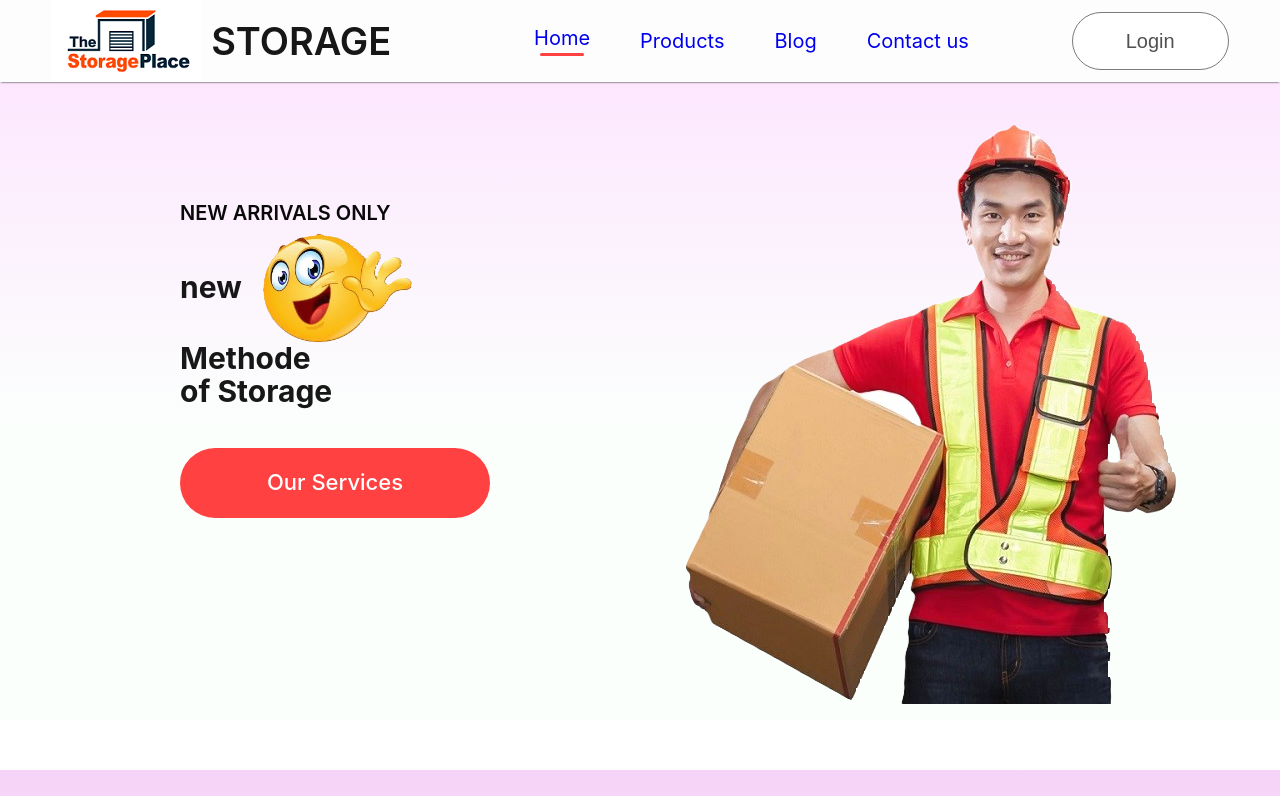
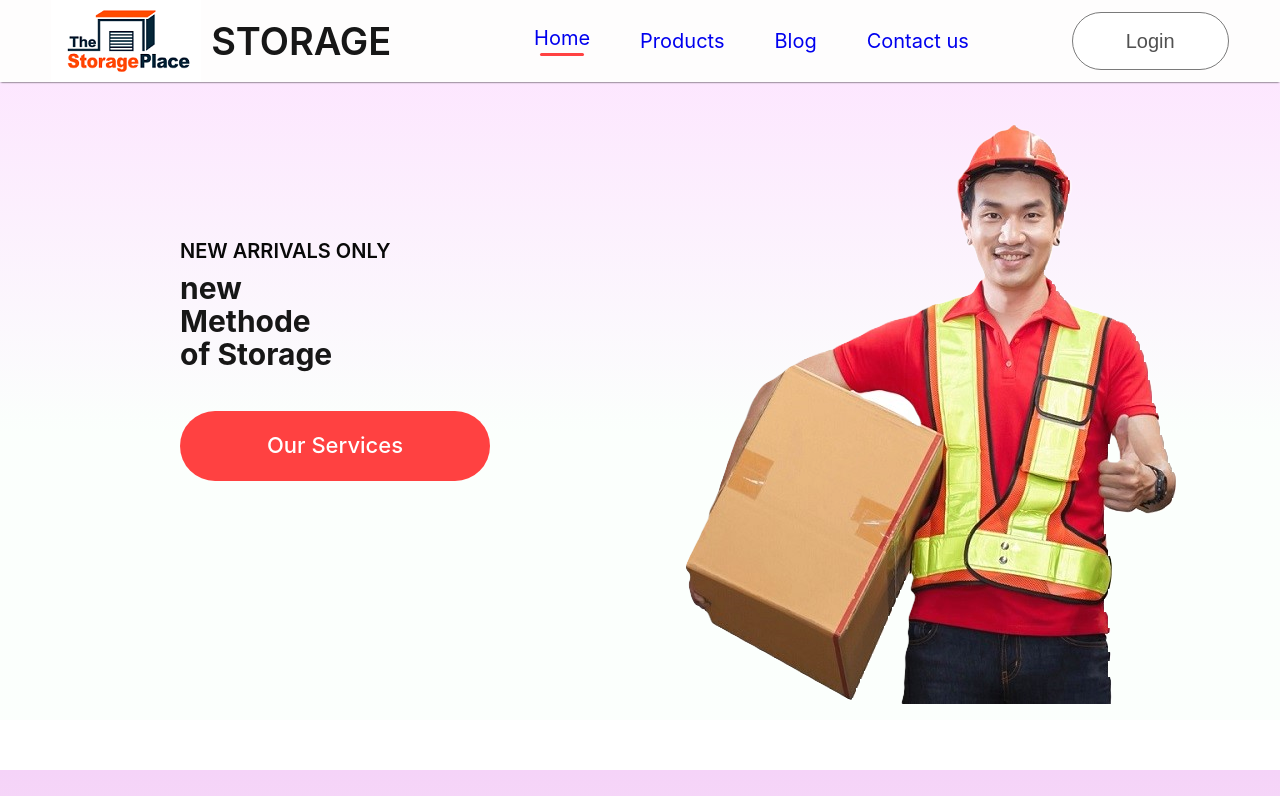
Before and after one commit to Shindou7/Project_storage, a React (Create React App) app: page / in a window 1280 px wide. Shown: the top 796 px of the page. Built offline with nearby package versions, Linux system fonts and the light colour scheme.

Commit message:
adjusted icons places and homepage diplay

```diff
--- a/src/Components/Homepage1/Homepage1.jsx
+++ b/src/Components/Homepage1/Homepage1.jsx
@@ -18,7 +18,6 @@ const Homepage1 = () => {
         <div>
           <div className="homepage1-hand-icon">
             <p>new</p>
-            <img src={hand_icon} alt="" />
           </div>
           <p>Methode</p>
           <p>of Storage</p>
```
